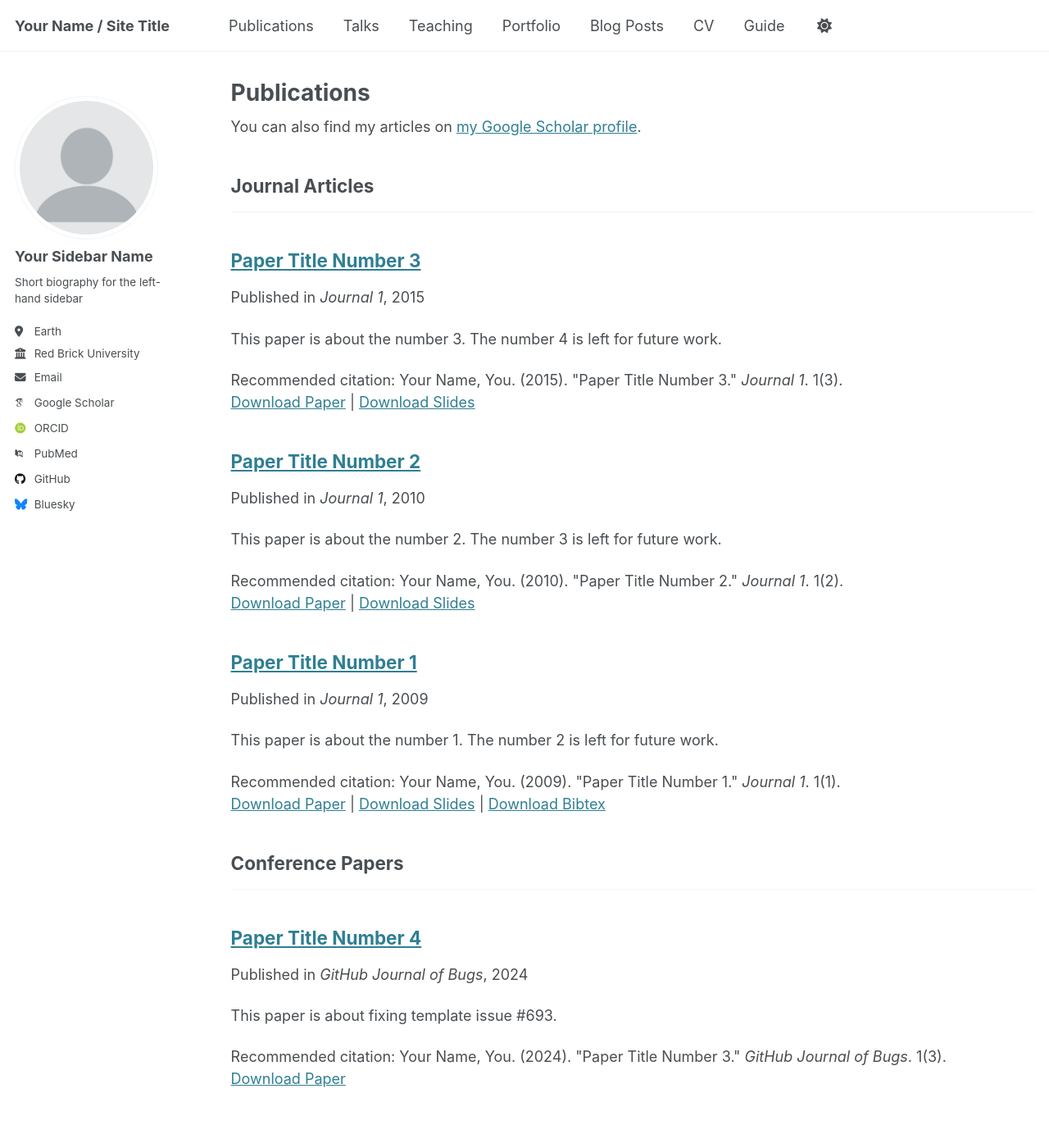
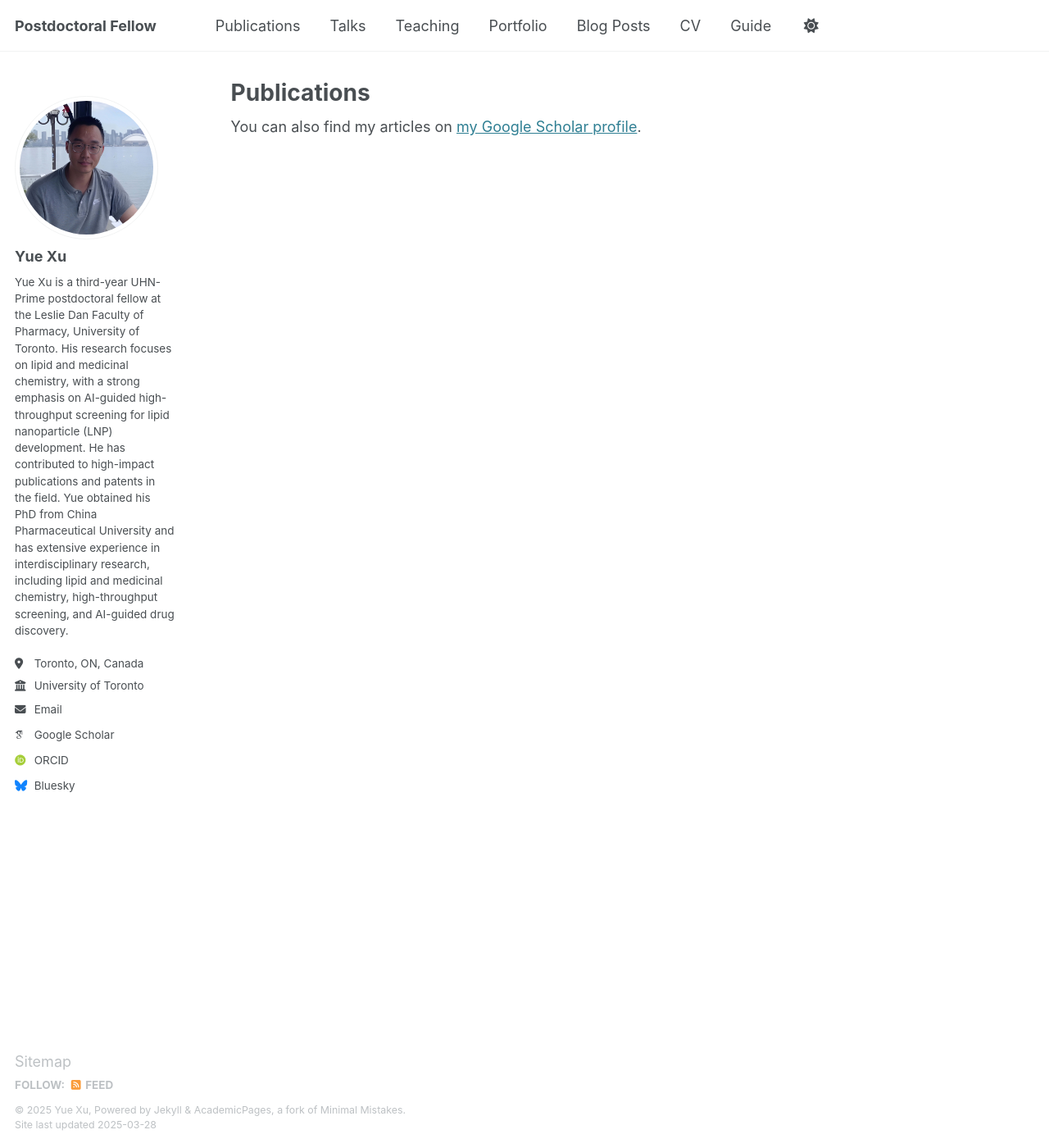
Before and after one commit to cpuxuyue/cpuxuyue.github.io, a Jekyll site: the page built from _pages/publications.html, in a window 1280 px wide and 1400 px high. Shown: the whole window at 82% size. Built offline with Jekyll 4.4.1, drawn with Linux system fonts in a browser that asks for light colours; some web fonts are replaced; some of the changed text lies outside the part shown.

```diff
--- a/_config.yml
+++ b/_config.yml
@@ -7,37 +7,39 @@
 # server process.
 
 # Basic Site Settings
-locale                   : "en-US"
+locale                   : "en-CA"
 site_theme               : "default"
-title                    : "Your Name / Site Title"
+title                    : "Postdoctoral Fellow"
 title_separator          : "-"
-name                     : &name "Your Name"
-description              : &description "personal description"
-url                      : https://academicpages.github.io # the base hostname & protocol for your site e.g. "https://[your GitHub username].github.io"
+name                     : &name "Yue Xu"
+description              : &description "Yue Xu is a third-year UHN-Prime postdoctoral fellow at the Leslie Dan Faculty of Pharmacy, University of Toronto. His research focuses on lipid and medicinal chemistry, with a strong emphasis on AI-guided high-throughput screening for lipid nanoparticle (LNP) development. He has contributed to high-impact publications and patents in the field.
+Yue obtained his PhD from China Pharmaceutical University and has extensive experience in interdisciplinary research, including lipid and medicinal chemistry, high-throughput screening, and AI-guided drug discovery."
+url                      : https://cpuxuyue.github.io # the base hostname & protocol for your site e.g. "https://[your GitHub username].github.io"
 baseurl                  : "" # the subpath of your site, e.g. "/blog"
-repository               : "academicpages/academicpages.github.io"
+repository               : "cpuxuyue/cpuxuyue.github.io"
 
 # Site Author - The following control what appear as part of the author content on the side bar.
 #               If a field is blank the icon and link will not appear, otherwise it will be shown.
 #               Additional customization can be done by editing /_includes/author-profile.html
 author:
   # Biographic information
-  avatar           : "profile.png"
-  name             : "Your Sidebar Name"
+  avatar           : "profile.jpg"
+  name             : "Yue Xu"
   pronouns         : # example: "she/her"
-  bio              : "Short biography for the left-hand sidebar"
-  location         : "Earth"
-  employer         : "Red Brick University"
+  bio              : "Yue Xu is a third-year UHN-Prime postdoctoral fellow at the Leslie Dan Faculty of Pharmacy, University of Toronto. His research focuses on lipid and medicinal chemistry, with a strong emphasis on AI-guided high-throughput screening for lipid nanoparticle (LNP) development. He has contributed to high-impact publications and patents in the field.
+Yue obtained his PhD from China Pharmaceutical University and has extensive experience in interdisciplinary research, including lipid and medicinal chemistry, high-throughput screening, and AI-guided drug discovery."
+  location         : "Toronto, ON, Canada"
+  employer         : "University of Toronto"
   uri              : # URL
-  email            : "none@example.org"
+  email            : "york.xu@utoronto.ca"
 
   # Academic websites
   arxiv            : # URL - Update with the correct link to your profile
-  googlescholar    : "https://scholar.google.com/citations?user=PS_CX0AAAAAJ"
+  googlescholar    : "https://https://scholar.google.com.hk/citations?user=xJDpDu4AAAAJ&hl"
   impactstory      : # URL
-  orcid            : "http://orcid.org/yourorcidurl"
+  orcid            : "https://orcid.org/0000-0001-7672-9170"
   semantic         : # URL
-  pubmed           : "https://www.ncbi.nlm.nih.gov/pubmed/?term=john+snow"
+  pubmed           : #"https://www.ncbi.nlm.nih.gov/pubmed/?term=john+snow"
   researchgate     : # URL
   scopus           : # URL
 
@@ -45,7 +47,7 @@ author:
   bitbucket        : # Username - Update with your username on the site
   codepen          : # Username
   dribbble         : # Username
-  github           : "academicpages"
+  github           : #
   kaggle           : # Username
   stackoverflow    : # User number or user number and name (i.e., use "1" or "1/jeff-atwood")
 
@@ -82,7 +84,7 @@ publication_category:
   manuscripts:
     title: 'Journal Articles'
   conferences:
-    title: 'Conference Papers'
+    title: 'Conference Proceedings'
 
 # Site Settings
 teaser                   :  # filename of teaser fallback teaser image placed in /images/, .e.g. "500x300.png"
--- a/_publications/2009-10-01-paper-title-number-1.md
+++ /dev/null
@@ -1,14 +0,0 @@
----
-title: "Paper Title Number 1"
-collection: publications
-category: manuscripts
-permalink: /publication/2009-10-01-paper-title-number-1
-excerpt: 'This paper is about the number 1. The number 2 is left for future work.'
-date: 2009-10-01
-venue: 'Journal 1'
-slidesurl: 'http://academicpages.github.io/files/slides1.pdf'
-paperurl: 'http://academicpages.github.io/files/paper1.pdf'
-bibtexurl: 'http://academicpages.github.io/files/bibtex1.bib'
-citation: 'Your Name, You. (2009). &quot;Paper Title Number 1.&quot; <i>Journal 1</i>. 1(1).'
----
-The contents above will be part of a list of publications, if the user clicks the link for the publication than the contents of section will be rendered as a full page, allowing you to provide more information about the paper for the reader. When publications are displayed as a single page, the contents of the above "citation" field will automatically be included below this section in a smaller font.
--- a/_publications/2010-10-01-paper-title-number-2.md
+++ /dev/null
@@ -1,14 +0,0 @@
----
-title: "Paper Title Number 2"
-collection: publications
-category: manuscripts
-permalink: /publication/2010-10-01-paper-title-number-2
-excerpt: 'This paper is about the number 2. The number 3 is left for future work.'
-date: 2010-10-01
-venue: 'Journal 1'
-slidesurl: 'http://academicpages.github.io/files/slides2.pdf'
-paperurl: 'http://academicpages.github.io/files/paper2.pdf'
-citation: 'Your Name, You. (2010). &quot;Paper Title Number 2.&quot; <i>Journal 1</i>. 1(2).'
----
-
-The contents above will be part of a list of publications, if the user clicks the link for the publication than the contents of section will be rendered as a full page, allowing you to provide more information about the paper for the reader. When publications are displayed as a single page, the contents of the above "citation" field will automatically be included below this section in a smaller font.
--- a/_publications/2015-10-01-paper-title-number-3.md
+++ /dev/null
@@ -1,14 +0,0 @@
----
-title: "Paper Title Number 3"
-collection: publications
-category: manuscripts
-permalink: /publication/2015-10-01-paper-title-number-3
-excerpt: 'This paper is about the number 3. The number 4 is left for future work.'
-date: 2015-10-01
-venue: 'Journal 1'
-slidesurl: 'http://academicpages.github.io/files/slides3.pdf'
-paperurl: 'http://academicpages.github.io/files/paper3.pdf'
-citation: 'Your Name, You. (2015). &quot;Paper Title Number 3.&quot; <i>Journal 1</i>. 1(3).'
----
-
-The contents above will be part of a list of publications, if the user clicks the link for the publication than the contents of section will be rendered as a full page, allowing you to provide more information about the paper for the reader. When publications are displayed as a single page, the contents of the above "citation" field will automatically be included below this section in a smaller font.
--- a/_publications/2024-02-17-paper-title-number-4.md
+++ /dev/null
@@ -1,13 +0,0 @@
----
-title: "Paper Title Number 4"
-collection: publications
-category: conferences
-permalink: /publication/2024-02-17-paper-title-number-4
-excerpt: 'This paper is about fixing template issue #693.'
-date: 2024-02-17
-venue: 'GitHub Journal of Bugs'
-paperurl: 'http://academicpages.github.io/files/paper3.pdf'
-citation: 'Your Name, You. (2024). &quot;Paper Title Number 3.&quot; <i>GitHub Journal of Bugs</i>. 1(3).'
----
-
-The contents above will be part of a list of publications, if the user clicks the link for the publication than the contents of section will be rendered as a full page, allowing you to provide more information about the paper for the reader. When publications are displayed as a single page, the contents of the above "citation" field will automatically be included below this section in a smaller font.
```
Also changed, not shown: images/profile.jpg (added), images/profile.png (deleted).
